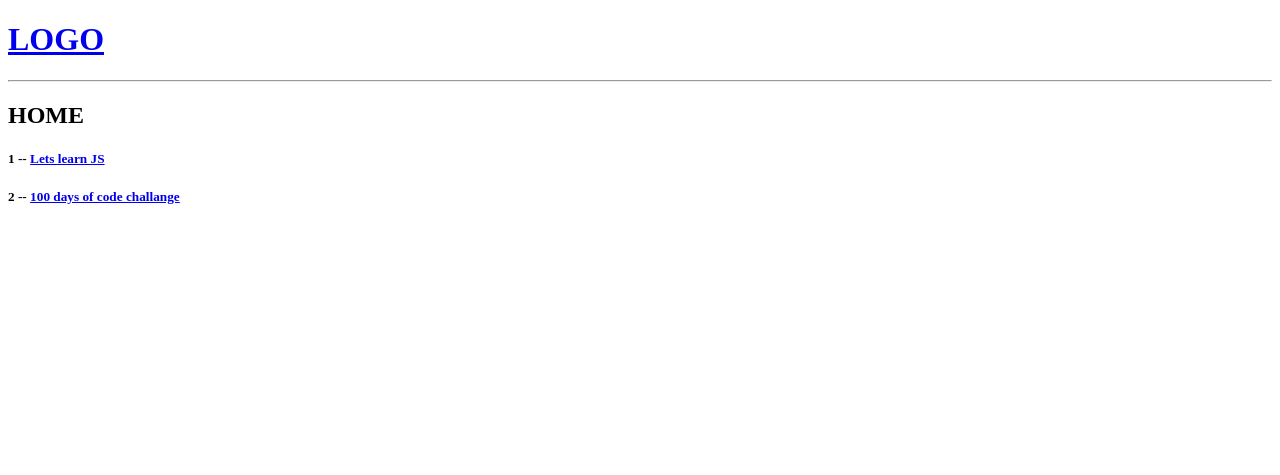
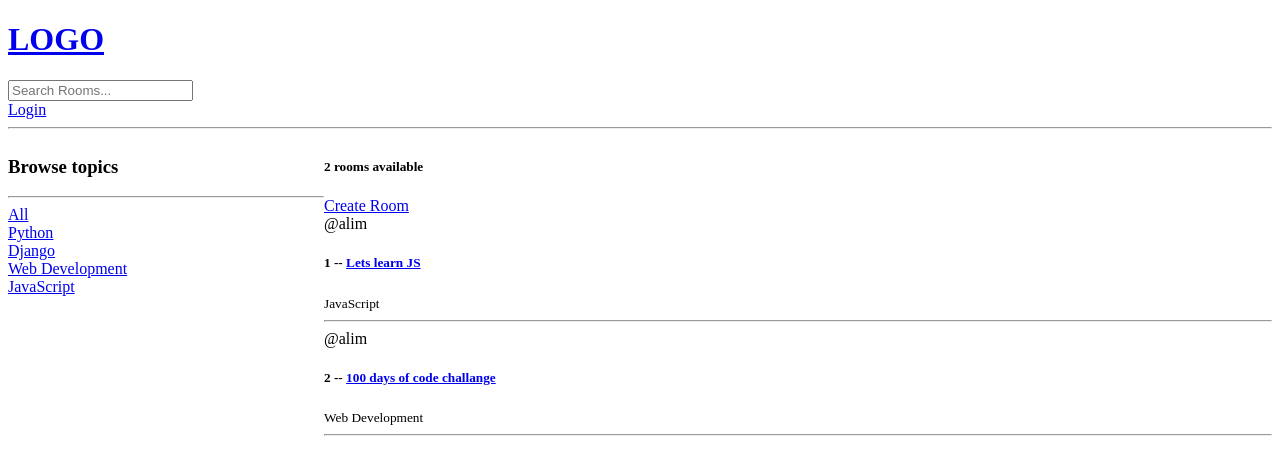
Before and after one commit to AlimAlb/studybud_my, a Django app: page / in a window 1280 px wide. Shown: the top 475 px of the page. Run offline with Django 3.2, Linux system fonts and the light colour scheme; data comes from the database, SQL or seed files in the repository; both versions use the stored data as it was after the commit.

Commit message:
added changes

```diff
--- a/base/models.py
+++ b/base/models.py
@@ -18,6 +18,9 @@ class Room(models.Model):
     updated = models.DateTimeField(auto_now=True)
     created = models.DateTimeField(auto_now_add=True)
 
+    class Meta:
+        ordering = ['-updated', '-created']
+
     def __str__(self):
         return str(self.name)
 
--- a/base/templates/base/home.html
+++ b/base/templates/base/home.html
@@ -1,14 +1,49 @@
 {% extends 'main.html' %}
 
 {%block content%}
-    <h2>HOME</h2>
+
+    <style>
+        .home-container {
+            display : grid;
+            grid-template-columns: 1fr 3fr;
+            }
+    </style>
+    <div class = 'home-container'>
+
             <div>
+                <h3>Browse topics</h3>
+                <hr>
+                <div>
+                        <a href="{%url 'home'%}">All</a>
+                </div>
+                {% for topic in topics %}
+                    <div>
+                        <a href="{%url 'home'%}?q={{topic.name}}">{{topic.name}}</a>
+                    </div>
+                {% endfor %}
+            </div>
+
+            <div>
+                <h5>{{room_counter}} rooms available</h5>
+                <a href="{% url 'create-room' %}">Create Room</a>
+
                 <div>
                 {%for room in rooms%}
                   <div>
+                      {% if request.user == room.host %}
+                        <a href="{%url 'update-room' room.id%}">Edit</a>
+                        <a href="{%url 'delete-room' room.id%}">Delete</a>
+                      {% endif %}
+                         <span>@{{room.host.username}}</span>
                          <h5>{{room.id}} -- <a href="{% url 'room' room.id %}">{{room.name}}</a></h5>
+                         <small>{{room.topic.name}}</small>
+                         <hr>
                   </div>
                 {%endfor%}
                 </div>
             </div>
+
+    </div>
+
+
 {%endblock%}
--- a/base/urls.py
+++ b/base/urls.py
@@ -2,6 +2,14 @@ from django.urls import path
 from . import views
 
 urlpatterns = [
+
+    path('login/', views.loginPage, name = 'login'),
+    path('logout/', views.logoutUser, name='logout'),
+    path('register/', views.registerPage, name = 'register'),
     path('', views.home, name='home'),
-    path('room/<str:pk>/', views.room, name= 'room')
+    path('room/<str:pk>/', views.room, name= 'room'),
+    path('create-room/', views.createRoom, name = 'create-room'),
+    path('update-room/<str:pk>/', views.updateRoom, name='update-room'),
+    path('delete-room/<str:pk>/', views.deleteRoom, name='delete-room')
+
 ]
--- a/base/views.py
+++ b/base/views.py
@@ -1,21 +1,132 @@
-from django.shortcuts import render
+from django.shortcuts import render, redirect
+from django.db.models import Q
+from django.contrib.auth.models import User
+from .models import Room, Topic, Message
+from .forms import RoomForm
+from django.contrib import messages
+from django.contrib.auth import authenticate, login, logout
+from django.contrib.auth.decorators import login_required
 from django.http import HttpResponse
-from .models import Room
+from django.contrib.auth.forms import UserCreationForm
 
-# rooms = [
-#     {'id': 1, 'name': 'python'},
-#     {'id': 2, 'name': 'design'},
-#     {'id': 3, 'name': 'frontend'},
-#
-# ]
+
+def loginPage(request):
+    page = 'login'
+    if request.user.is_authenticated:
+        return redirect('home')
+
+    if request.method == 'POST':
+        username = request.POST.get('username').lower()
+        password = request.POST.get('password')
+
+        try:
+            user = User.objects.get(username=username)
+        except:
+            messages.error(request, 'User does not exist')
+
+        user = authenticate(request, username=username,
+                            password=password)
+
+        if user is not None:
+            login(request, user)
+            return redirect('home')
+        else:
+            messages.error(request, 'Username or password does not exist')
+
+    context = {'page': page}
+    return render(request, 'base/login_register.html', context)
+
+
+def logoutUser(request):
+    logout(request)
+    return redirect('home')
+
+def registerPage(request):
+    form = UserCreationForm()
+
+    if request.method == 'POST':
+        form = UserCreationForm(request.POST)
+        if form.is_valid():
+            user = form.save(commit=False)
+            user.username = user.username.lower()
+            user.save()
+            login(request, user)
+            return redirect('home')
+        else:
+            messages.error(request, 'An error occured during registration')
+
+    return render(request, 'base/login_register.html', {'form': form})
+
+
 
 def home(request):
-    rooms = Room.objects.all()
-    return render(request, 'base/home.html', {'rooms': rooms})
+    q = request.GET.get('q') if request.GET.get('q') is not None else ''
+    rooms = Room.objects.filter(
+        Q(topic__name__icontains=q) |
+        Q(name__icontains=q) |
+        Q(description__icontains=q)
+    )
+    topics = Topic.objects.all()
+    room_count = rooms.count()
+    context = {'rooms': rooms, 'topics': topics, "room_counter": room_count}
+    return render(request, 'base/home.html', context)
 
 
 def room(request, pk):
-    room = Room.objects.get(id = pk)
-    context = {"room":room}
+    room = Room.objects.get(id=pk)
+    room_messages = room.message_set.all().order_by('-created')
+
+    if request.method == 'POST':
+        message = Message.objects.create(
+            user=request.user,
+            room=room,
+            body=request.POST.get('body')
+        )
+        return redirect('room', pk=room.id)
+    context = {"room": room, 'room_messages': room_messages}
     return render(request, 'base/room.html', context)
+
+
+@login_required(login_url='login')
+def createRoom(request):
+    form = RoomForm
+    if request.method == 'POST':
+        form = RoomForm(request.POST)
+        if form.is_valid():
+            form.save()
+            return redirect('home')
+    context = {'form': form}
+    return render(request, 'base/room_form.html', context)
+
+
+@login_required(login_url='login')
+def updateRoom(request, pk):
+    room = Room.objects.get(id=pk)
+    form = RoomForm(instance=room)
+
+    if request.user != room.host:
+        return HttpResponse('You are not allowed here!')
+
+    if request.method == "POST":
+        form = RoomForm(request.POST, instance=room)
+        if form.is_valid():
+            form.save()
+            return redirect('home')
+    context = {'form': form}
+    return render(request, 'base/room_form.html', context)
+
+
+@login_required(login_url='login')
+def deleteRoom(request, pk):
+    room = Room.objects.get(id=pk)
+
+    if request.user != room.host:
+        return HttpResponse('You are not allowed here!')
+
+
+    if request.method == "POST":
+        room.delete()
+        return redirect('home')
+    return render(request, 'base/delete.html', {'obj': room})
+
 # Create your views here.
--- a/templates/main.html
+++ b/templates/main.html
@@ -6,6 +6,14 @@
 </head>
 <body>
     {%include 'navbar.html' %}
+
+    {% if messages %}
+    <ul class="messages">
+        {% for message in messages %}
+        <li>{{message}}</li>
+        {% endfor %}
+    </ul>
+    {% endif%}
     {% block content %}
 
     {% endblock %}
--- a/templates/navbar.html
+++ b/templates/navbar.html
@@ -1,4 +1,14 @@
 <a href="/">
     <h1>LOGO</h1>
 </a>
+
+<form method="GET" action="{% url 'home' %}">
+    <input type="text" name="q" placeholder="Search Rooms...">
+</form>
+
+{% if request.user.is_authenticated %}
+<a href="{% url 'logout' %}">Logout</a>
+{% else %}
+<a href="{% url 'login' %}">Login</a>
+{% endif %}
 <hr>
```
Also changed, not shown: base/forms.py (added, +7 -0 lines), base/templates/base/delete.html (added, +14 -0 lines), base/templates/base/login_register.html (added, +32 -0 lines), base/templates/base/room.html (+24 -2 lines), base/templates/base/room_form.html (added, +13 -0 lines), db.sqlite3. Lines whose indentation alone changed are shown as unchanged.
